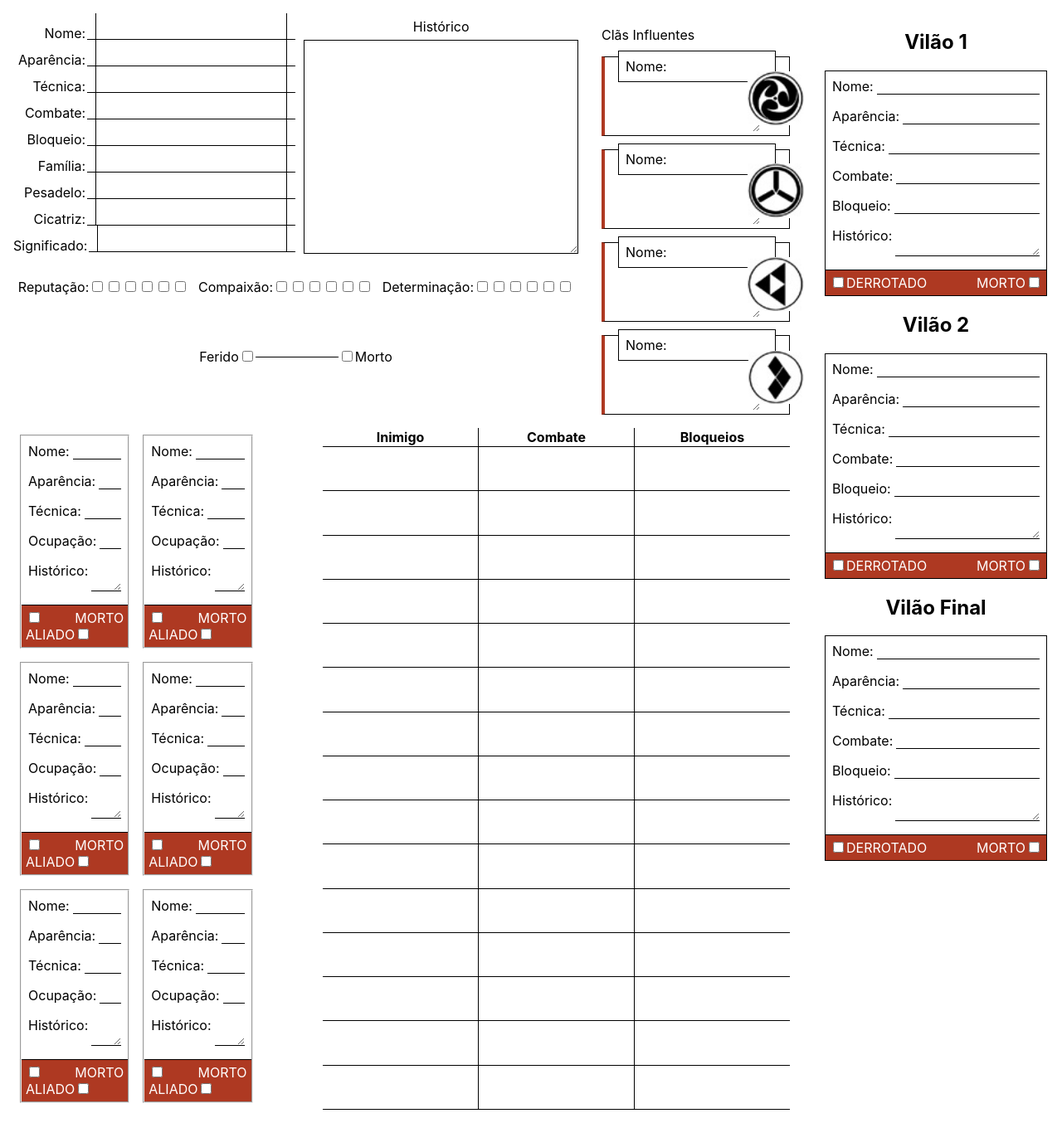
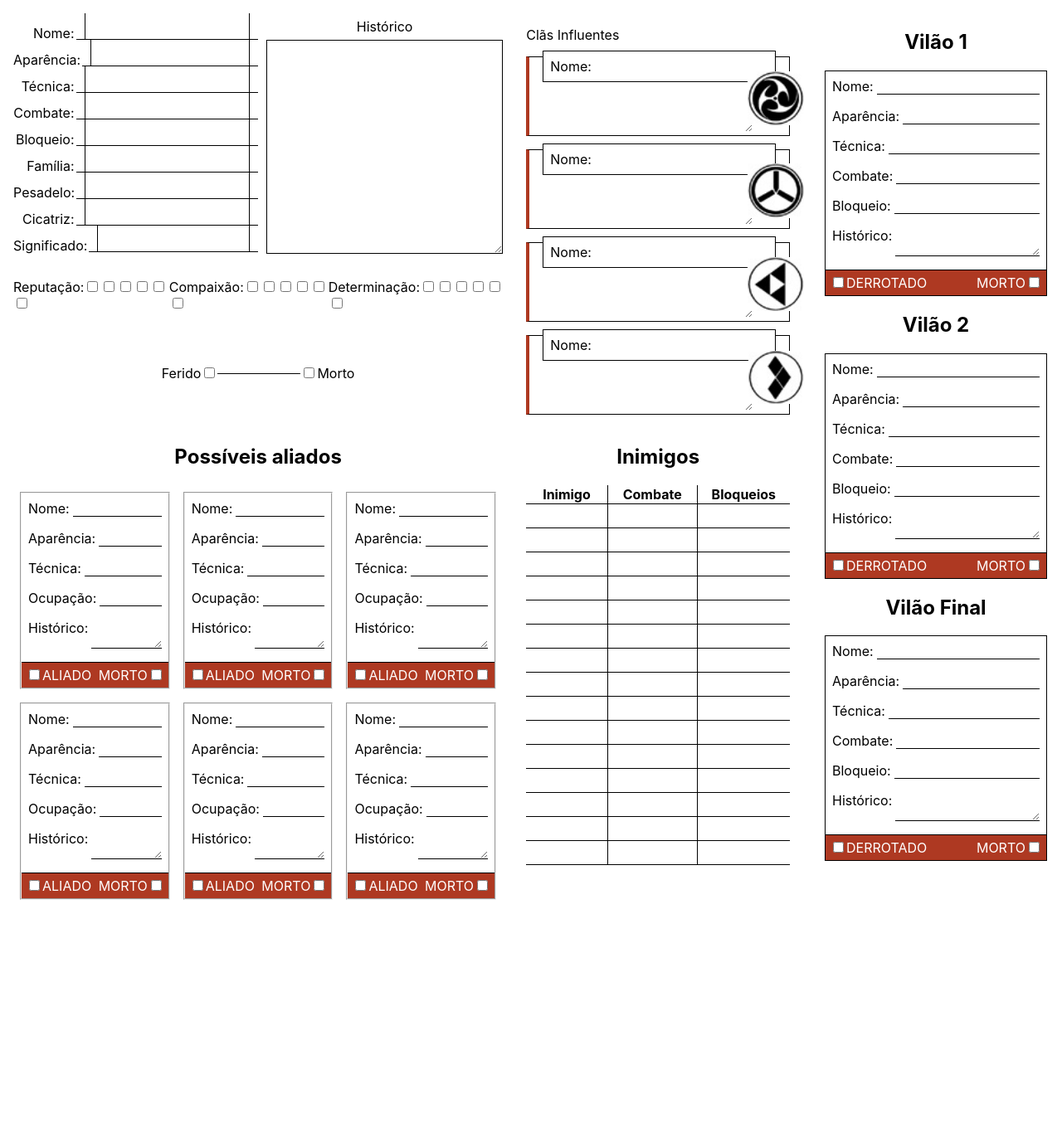
Before and after one commit to hack-and-slash/ronin, a React (Create React App) app: page / in a window 1280 px wide. Shown: the whole page at 83% size. After the commit the page ends 1109 px from the top, so only its background shows below. Built offline with nearby package versions, Linux system fonts and the light colour scheme.

Commit message:
Fix fields position

```diff
--- a/src/components/AlliesFields.js
+++ b/src/components/AlliesFields.js
@@ -6,10 +6,13 @@ import styles from './AlliesFields.module.css';
 const allies = Array(6).fill();
 
 const AlliesFields = () => (
-  <section className={styles.alliesFields}>
-    {allies.map((ally, index) => (
-      <NpcCard className={styles.allyCard} key={`ally-${index}`} id={`ally-${index}`} />
-    ))}
+  <section className={styles.alliesFieldsWrapper}>
+    <h2 className={styles.alliesFieldsTitle}>Possíveis aliados</h2>
+    <div className={styles.alliesFields}>
+      {allies.map((ally, index) => (
+        <NpcCard className={styles.allyCard} key={`ally-${index}`} id={`ally-${index}`} />
+      ))}
+    </div>
   </section>
 );
 
--- a/src/components/AlliesFields.module.css
+++ b/src/components/AlliesFields.module.css
@@ -1,7 +1,14 @@
+.alliesFieldsWrapper {
+  width: 65%;
+}
+
+.alliesFieldsTitle {
+  text-align: center;
+}
+
 .alliesFields {
   display: flex;
   flex-wrap: wrap;
-  width: 75%;
 }
 
 .allyCard {
--- a/src/components/CharacterFields.module.css
+++ b/src/components/CharacterFields.module.css
@@ -1,5 +1,5 @@
 .characterFields {
-  width: 75%;
+  width: 65%;
 }
 
 .backgroundFields {
--- a/src/components/ClanFields.module.css
+++ b/src/components/ClanFields.module.css
@@ -1,5 +1,5 @@
 .clans {
-  width: 25%;
+  width: 35%;
   margin-left: 3%;
 }
 
--- a/src/components/EnemiesFields.js
+++ b/src/components/EnemiesFields.js
@@ -25,6 +25,8 @@ Enemy.propTypes = {
 };
 
 const EnemiesFields = () => (
+  <section className={styles.enemiesFields}>
+    <h2 className={styles.enemiesFieldsTitle}>Inimigos</h2>
     <table cellSpacing="0">
       <thead>
         <tr>
@@ -37,6 +39,7 @@ const EnemiesFields = () => (
         {enemies.map((enemy, index) => <Enemy key={index} id={index}/>)}
       </tbody>
     </table>
+  </section>
 );
 
 export default EnemiesFields;
--- a/src/components/EnemiesFields.module.css
+++ b/src/components/EnemiesFields.module.css
@@ -1,3 +1,12 @@
+.enemiesFields {
+  width: 35%;
+  margin-left: 3%;
+}
+
+.enemiesFieldsTitle {
+  text-align: center;
+}
+
 .fieldCell {
   border-bottom: 1px solid #000;
 }
@@ -11,4 +20,5 @@
   border: 0;
   line-height: 18px;
   padding: 4px;
+  width: 100%;
 }
```
Lines whose indentation alone changed are shown as unchanged.
